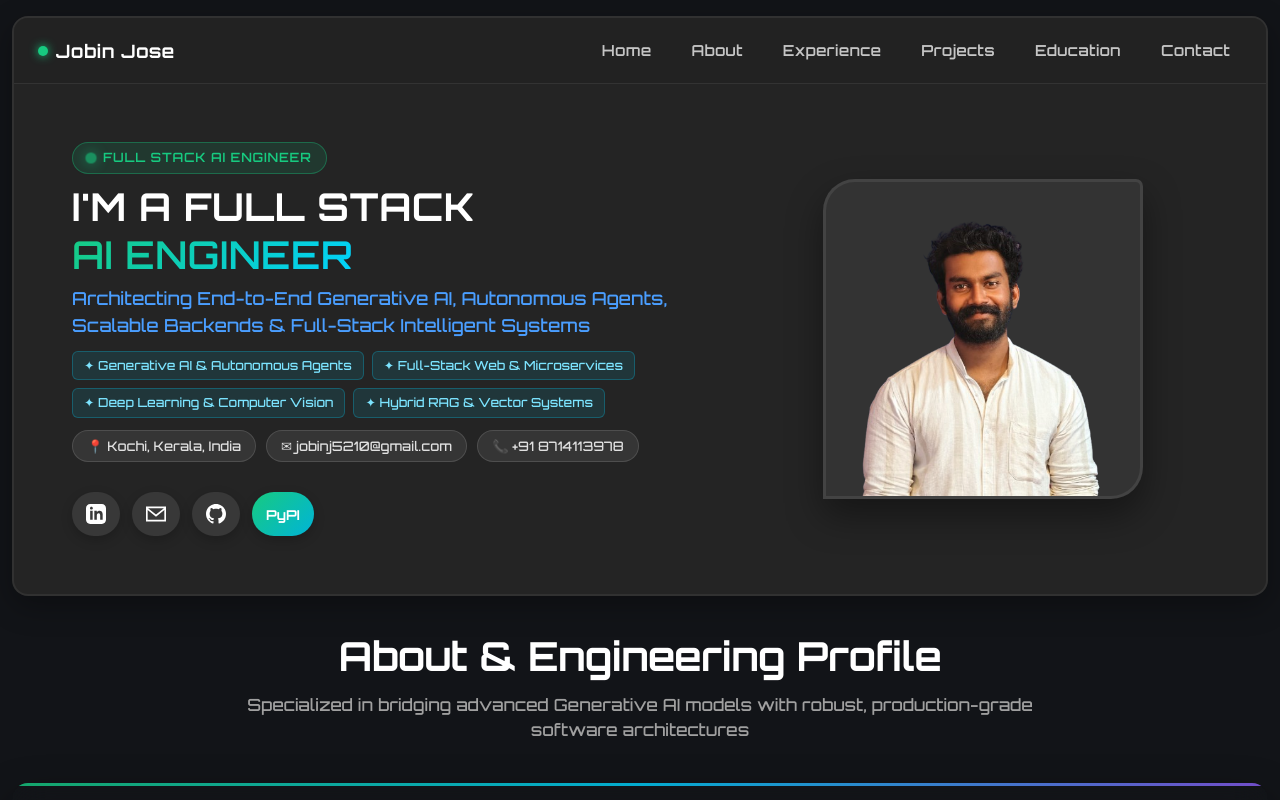
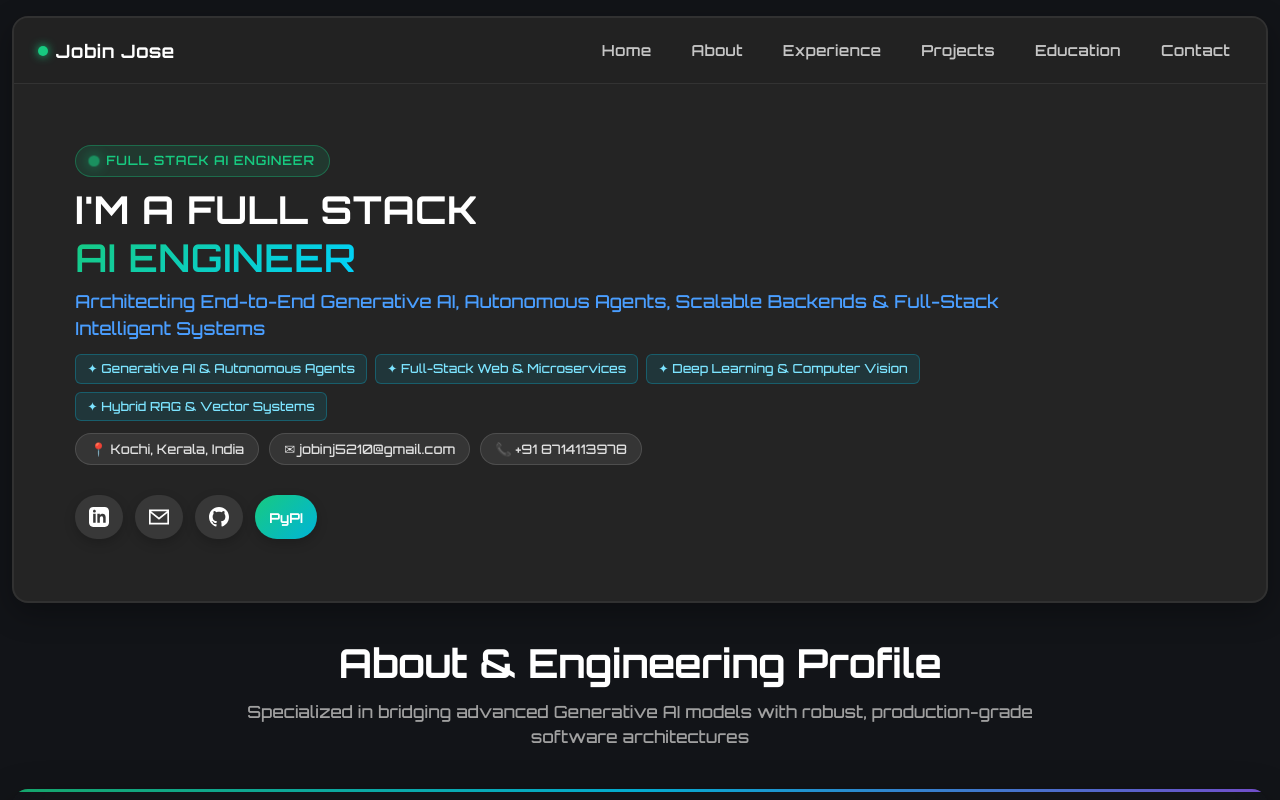
Before and after one commit to JOBIN456/PortFolio, a React (Vite) app: page / in a window 1280 px wide. Shown: the top 800 px of the page. Built offline with nearby package versions, Linux system fonts and the light colour scheme; the HTML template or start-up script is replaced by a standard one.

Commit message:
feat: add Hero component and base styles

```diff
--- a/src/components/Hero.jsx
+++ b/src/components/Hero.jsx
@@ -96,18 +96,6 @@ export default function Hero() {
               </a>
             </div>
           </div>
-
-          <div className="right-content">
-            <div className="photo-container">
-              <div className="photo-placeholder">
-                <img
-                  src={personal.profileImage}
-                  alt={personal.name}
-                  loading="eager"
-                />
-              </div>
-            </div>
-          </div>
         </div>
       </div>
     </section>
--- a/src/index.css
+++ b/src/index.css
@@ -171,13 +171,15 @@ body {
 .themainslidercontent {
     display: flex;
     align-items: center;
-    justify-content: space-between;
-    padding: clamp(1.5rem, 4vw, 3rem);
+    justify-content: flex-start;
+    padding: clamp(2rem, 4vw, 3.5rem);
     gap: 2rem;
 }
 
 .left-content {
-    flex: 1.25;
+    flex: 1;
+    width: 100%;
+    max-width: 950px;
     padding: 10px;
     display: flex;
     flex-direction: column;
@@ -1899,7 +1901,7 @@ body {
 /* RESPONSIVE MEDIA QUERIES */
 @media (max-width: 968px) {
     .themainslidercontent {
-        flex-direction: column-reverse;
+        flex-direction: column;
         padding: 2rem 1.25rem;
         text-align: center;
     }
```
